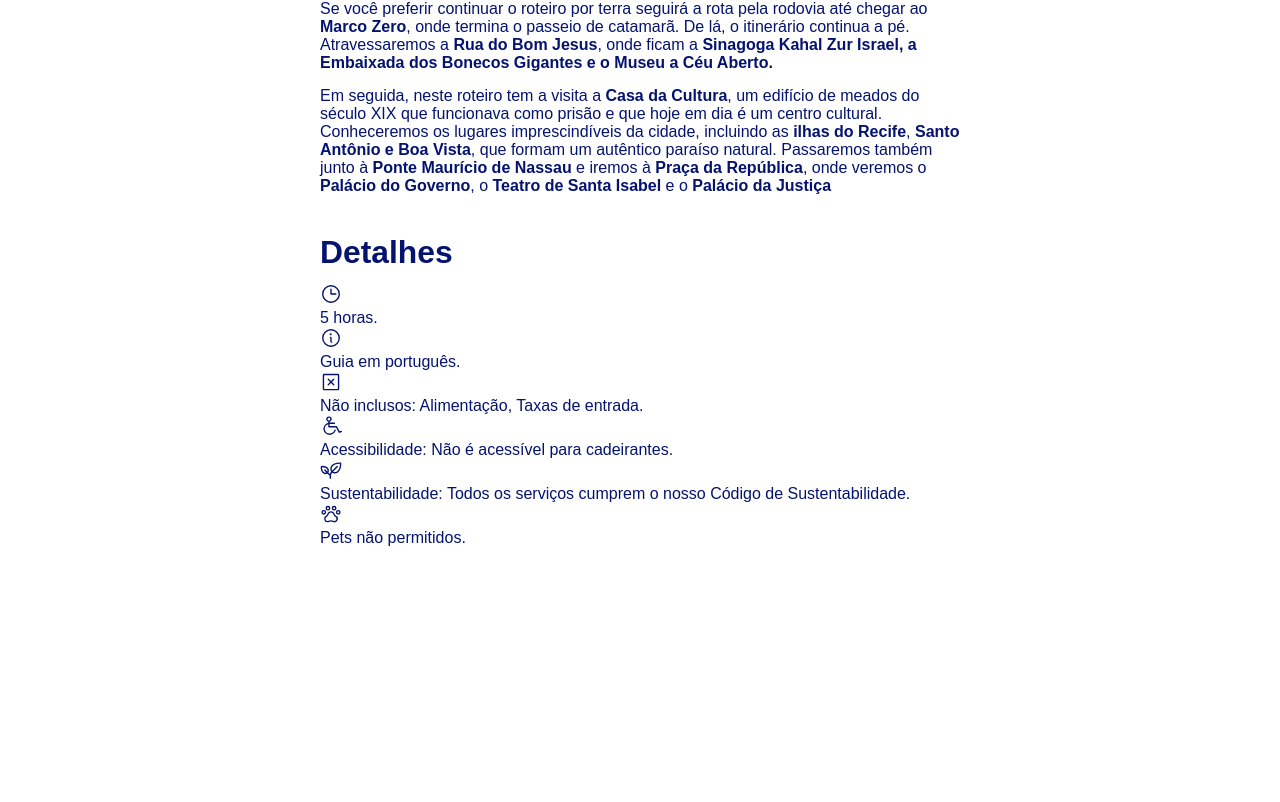
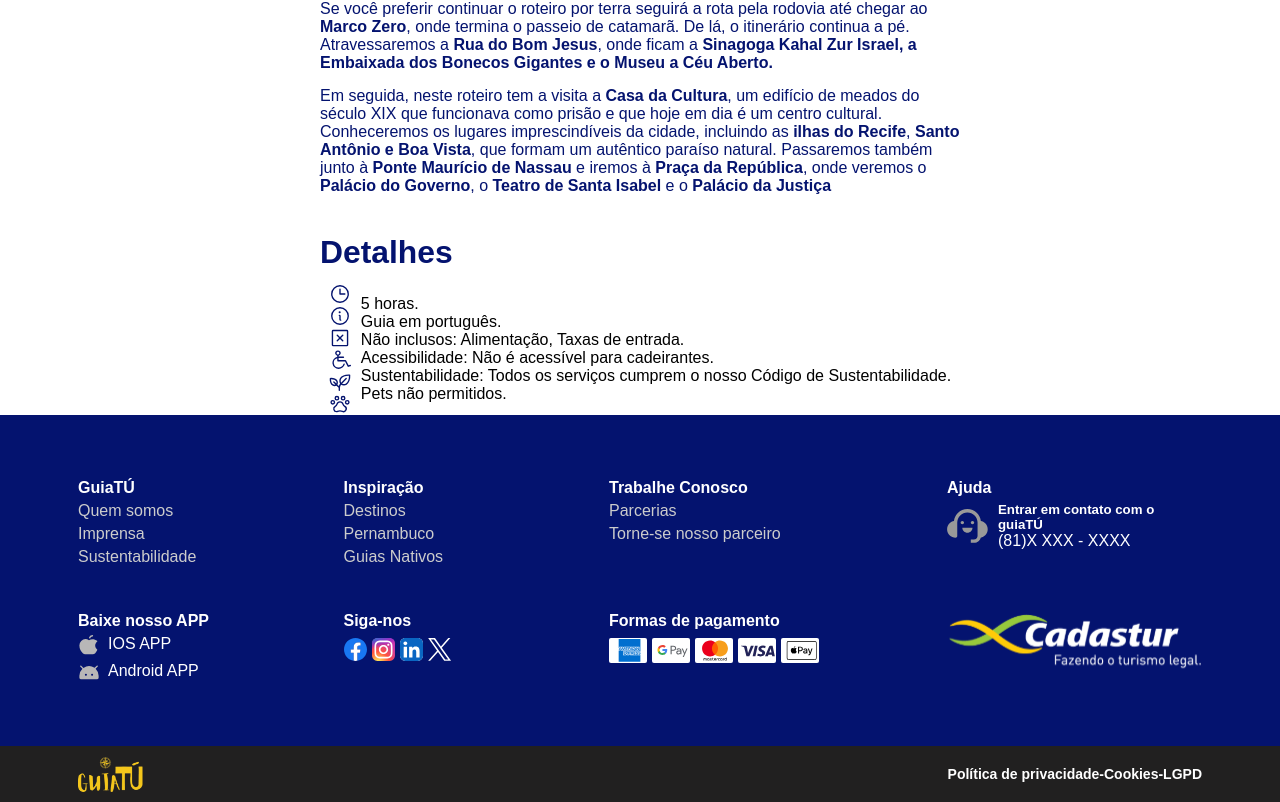
Before and after one commit to marcosmouraz/guiaTU, a React (Vite) app: page /telaroteiro in a window 1280 px wide. Shown: the part 975-1777 px from the top of the page. Before the commit the page ends 1522 px from the top, so only its background shows below. Built offline with nearby package versions, Linux system fonts and the light colour scheme.

Commit message:
fix:Alteração na pagina roteiro e iniciação e importação da tela de pagamento

```diff
--- a/src/pages/TelaPagamento/pagamentoStyles.js
+++ b/src/pages/TelaPagamento/pagamentoStyles.js
@@ -0,0 +1,6 @@
+import styled from "styled-components"
+
+export const Container = styled.body`
+padding: 0;
+
+`
--- a/src/pages/TelaPagamento/telapagamento.jsx
+++ b/src/pages/TelaPagamento/telapagamento.jsx
@@ -1,7 +1,10 @@
+import { Container } from "../../pages/TelaPagamento/pagamentoStyles"
+
+
 export default function TelaPagamento() {
   return (
     <>
-    <h1>teste</h1>
+    <Container/>
     </>
   )
 }
--- a/src/pages/TelaRoteiro/roteiroStyles.js
+++ b/src/pages/TelaRoteiro/roteiroStyles.js
@@ -113,19 +113,20 @@ export const Container = styled.body`
     padding-bottom: 1%;
 
   }
-  .Detalhes{
+  .Infos{
+    position: relative;
     display: flex;
-    flex-direction: column;
-    width: 50%;
-    color: #04136F;
-
+    flex-direction: row;
+    align-items: center;
+    gap: 10px;
+    justify-content: center;
+    width: 100%;
 
   }
   .detalhes{
+    display: flex;
+    flex-direction: column;
 
-  }
-  .detalhes p{
-    margin: 0;
   }
 
 `
--- a/src/pages/TelaRoteiro/telaroteiro.jsx
+++ b/src/pages/TelaRoteiro/telaroteiro.jsx
@@ -1,7 +1,10 @@
+
 import Menu from "../../components/Menu/menu"
+import Footer from "../../components/Footer/footer"
 import { Container } from "../../pages/TelaRoteiro/roteiroStyles"
 import  Itinerario from "../../assets/itinerariofoto.svg"
 import { Clock, Info, PawPrint, Plant, Wheelchair, XSquare } from "@phosphor-icons/react"
+
 
 export default function TelaRoteiro() {
   return (
@@ -93,34 +96,41 @@ export default function TelaRoteiro() {
              </div>
 
 
-        <div className="Detalhes">
+        <div className="Infos">
 
           <div className="detalhes">
           <Clock size={22} color="#04136e" />
-          <p>5 horas.</p>
 
           <Info size={22} color="#04136e" />
-          <p>Guia em português.</p>
 
           <XSquare size={22} color="#04136e" />
-          <p>Não inclusos: Alimentação, Taxas de entrada.</p>
+
+          <Wheelchair size={22} color="#04136e" />
+
+          <Plant size={22} color="#04136e" />
+
+          <PawPrint size={22} color="#04136e" />
 
           </div>
 
           <div className="detalhes">
-          <Wheelchair size={22} color="#04136e" />
+          <p>5 horas.</p>
+
+          <p>Guia em português.</p>
+
+          <p>Não inclusos: Alimentação, Taxas de entrada.</p>
+
           <p>Acessibilidade: Não é acessível para cadeirantes.</p>
 
-          <Plant size={22} color="#04136e" />
+
           <p>Sustentabilidade: Todos os serviços cumprem o nosso Código de Sustentabilidade.</p>
 
-          <PawPrint size={22} color="#04136e" />
           <p>Pets não permitidos.</p>
           </div>
 
         </div>
     </Container>
-
+      <Footer />
     </>
   )
 }
```
